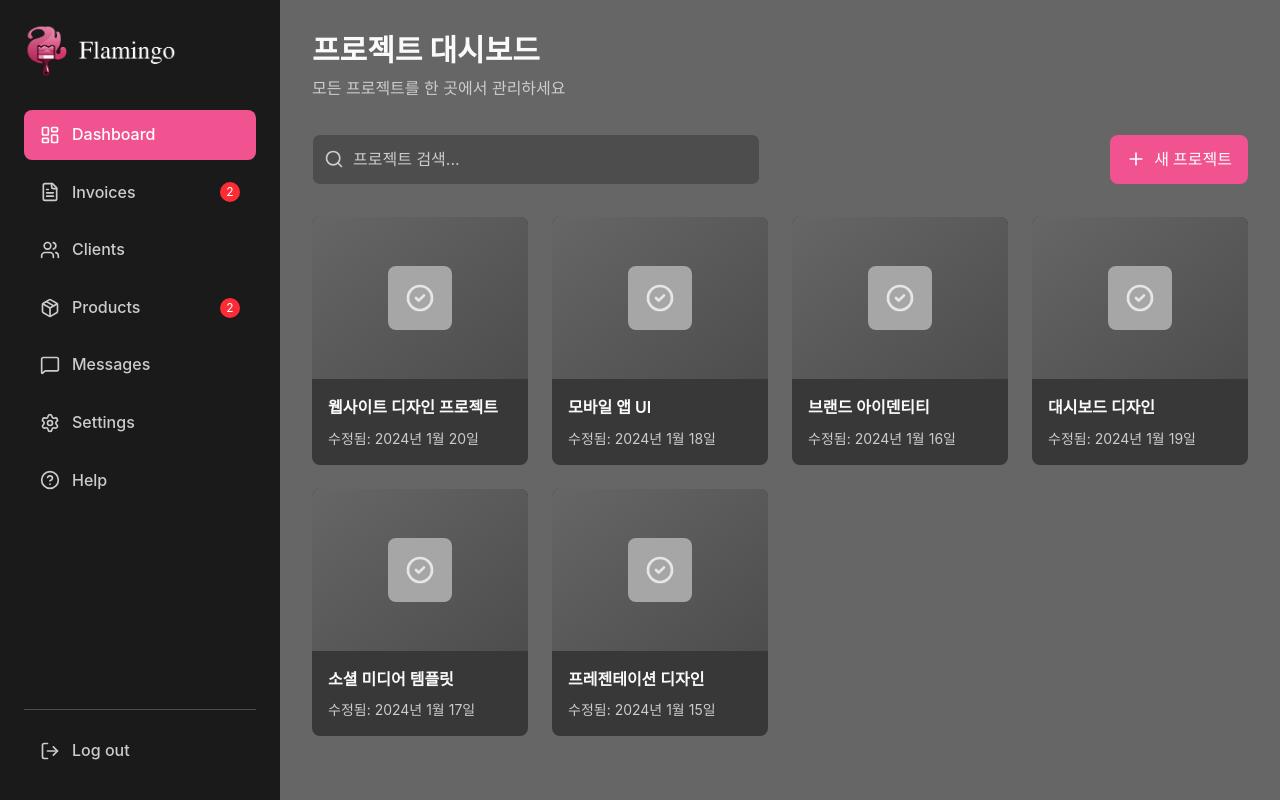
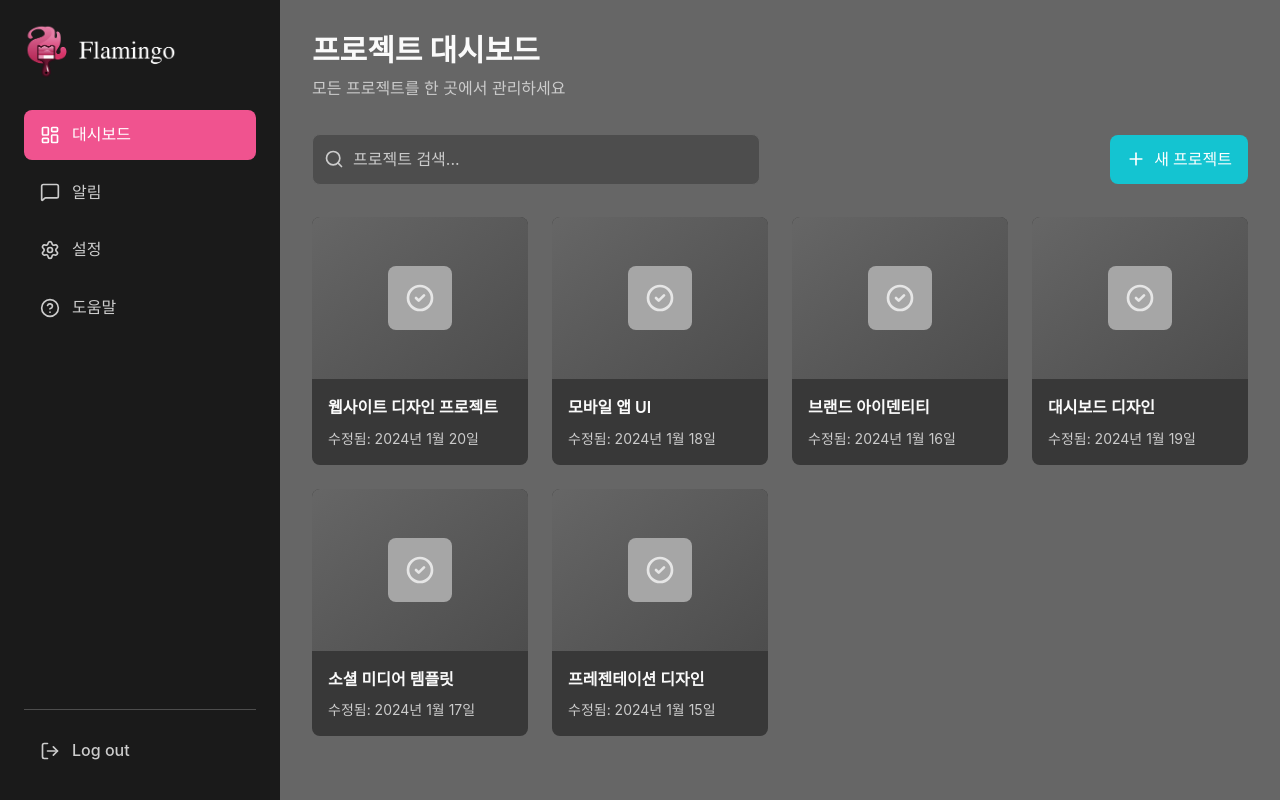
Before and after one commit to jcy97/flamingo-mvp-ui-v2, a Next.js app: page /project/dashboard in a window 1280 px wide. Built offline with nearby package versions, Linux system fonts and the light colour scheme.

Commit message:
[feat] 프로젝트 디자인 개선

```diff
--- a/app/project/dashboard/page.tsx
+++ b/app/project/dashboard/page.tsx
@@ -2,53 +2,8 @@
 
 import DashboardHeader from "@/components/Project/Dashboard/DashboardHeader";
 import ProjectGrid from "@/components/Project/Dashboard/ProjectGrid";
-import { Project } from "@/types/project";
+import { sampleProjects } from "@/samples/data";
 import { useState } from "react";
-
-const sampleProjects: Project[] = [
-  {
-    id: "1",
-    name: "웹사이트 디자인 프로젝트",
-    createdAt: new Date("2024-01-15"),
-    updatedAt: new Date("2024-01-20"),
-    description: "회사 웹사이트 리뉴얼 디자인",
-  },
-  {
-    id: "2",
-    name: "모바일 앱 UI",
-    createdAt: new Date("2024-01-10"),
-    updatedAt: new Date("2024-01-18"),
-    description: "쇼핑몰 모바일 앱 UI 디자인",
-  },
-  {
-    id: "3",
-    name: "브랜드 아이덴티티",
-    createdAt: new Date("2024-01-05"),
-    updatedAt: new Date("2024-01-16"),
-    description: "새로운 브랜드 로고 및 아이덴티티",
-  },
-  {
-    id: "4",
-    name: "대시보드 디자인",
-    createdAt: new Date("2024-01-12"),
-    updatedAt: new Date("2024-01-19"),
-    description: "관리자 대시보드 UI",
-  },
-  {
-    id: "5",
-    name: "소셜 미디어 템플릿",
-    createdAt: new Date("2024-01-08"),
-    updatedAt: new Date("2024-01-17"),
-    description: "인스타그램 포스트 템플릿",
-  },
-  {
-    id: "6",
-    name: "프레젠테이션 디자인",
-    createdAt: new Date("2024-01-03"),
-    updatedAt: new Date("2024-01-15"),
-    description: "회사 발표용 프레젠테이션",
-  },
-];
 
 export default function DashboardPage() {
   const [searchQuery, setSearchQuery] = useState("");
--- a/components/Project/Dashboard/DashboardHeader.tsx
+++ b/components/Project/Dashboard/DashboardHeader.tsx
@@ -37,7 +37,7 @@ function DashboardHeader({ onSearch, onCreateProject }: DashboardHeaderProps) {
 
       <button
         onClick={onCreateProject}
-        className="ml-4 flex items-center gap-2 bg-primary-500 hover:bg-primary-600 text-neutral-0 px-4 py-3 rounded-lg transition-colors font-medium"
+        className="ml-4 flex items-center gap-2 cursor-pointer bg-secondary-500 hover:bg-secondary-300 text-neutral-0 px-4 py-3 rounded-lg transition-colors font-medium"
       >
         <Plus size={20} />
         <span>새 프로젝트</span>
--- a/components/Project/Dashboard/ProjectCard.tsx
+++ b/components/Project/Dashboard/ProjectCard.tsx
@@ -18,7 +18,7 @@ function ProjectCard({ project }: ProjectCardProps) {
   return (
     <Link
       href={`/workspace?projectId=${project.id}`}
-      className="block bg-neutral-800 rounded-lg overflow-hidden hover:bg-neutral-700 transition-colors group"
+      className="block bg-neutral-800 rounded-lg overflow-hidden hover:bg-neutral-700 hover:border-primary-500 hover:border-2 transition-colors group"
     >
       <div className="aspect-[4/3] bg-neutral-700 relative overflow-hidden">
         {project.thumbnail ? (
@@ -56,7 +56,9 @@ function ProjectCard({ project }: ProjectCardProps) {
           {project.name}
         </h3>
         <p className="text-sm text-neutral-400">
-          수정됨: {formatDate(project.updatedAt)}
+          {project.updatedAt
+            ? `수정됨: ${formatDate(project.updatedAt)}`
+            : "최근 활동 없음"}
         </p>
       </div>
     </Link>
--- a/constants/projectMenus.ts
+++ b/constants/projectMenus.ts
@@ -19,45 +19,25 @@ export interface ProjectMenuItem {
 export const projectMenuItems: ProjectMenuItem[] = [
   {
     id: "dashboard",
-    label: "Dashboard",
+    label: "대시보드",
     href: "/project/dashboard",
     icon: LayoutDashboard,
   },
   {
-    id: "invoices",
-    label: "Invoices",
-    href: "/project/invoices",
-    icon: FileText,
-    badge: 2,
-  },
-  {
-    id: "clients",
-    label: "Clients",
-    href: "/project/clients",
-    icon: Users,
-  },
-  {
-    id: "products",
-    label: "Products",
-    href: "/project/products",
-    icon: Package,
-    badge: 2,
-  },
-  {
     id: "messages",
-    label: "Messages",
+    label: "알림",
     href: "/project/messages",
     icon: MessageSquare,
   },
   {
     id: "settings",
-    label: "Settings",
+    label: "설정",
     href: "/project/settings",
     icon: Settings,
   },
   {
     id: "help",
-    label: "Help",
+    label: "도움말",
     href: "/project/help",
     icon: HelpCircle,
   },
--- a/samples/data.ts
+++ b/samples/data.ts
@@ -2,10 +2,9 @@ import { User } from "@/types/auth";
 import { Canvas, SizeUnit } from "@/types/canvas";
 import { BlendMode, Layer, LayerType } from "@/types/layer";
 import { Page } from "@/types/page";
+import { Project } from "@/types/project";
 
-// 샘플 데이터 생성
 const sampleData = {
-  // 여러 페이지 데이터
   pages: [
     {
       id: "page-001",
@@ -57,9 +56,7 @@ const sampleData = {
     },
   ] as Page[],
 
-  // 캔버스 데이터 (각 페이지별로 분배)
   canvases: [
-    // Page 1의 캔버스들
     {
       id: "canvas-001",
       pageId: "page-001",
@@ -93,8 +90,6 @@ const sampleData = {
       createdAt: new Date("2024-01-15T11:30:00Z"),
       updatedAt: new Date("2024-01-20T14:30:00Z"),
     },
-
-    // Page 2의 캔버스들
     {
       id: "canvas-004",
       pageId: "page-002",
@@ -117,8 +112,6 @@ const sampleData = {
       createdAt: new Date("2024-01-16T11:00:00Z"),
       updatedAt: new Date("2024-01-21T16:00:00Z"),
     },
-
-    // Page 3의 캔버스들
     {
       id: "canvas-006",
       pageId: "page-003",
@@ -143,9 +136,7 @@ const sampleData = {
     },
   ] as Canvas[],
 
-  // 레이어 데이터 (각 캔버스의 구성 요소들)
   layers: [
-    // Canvas 1의 레이어들 (Page 1)
     {
       id: "layer-001",
       canvasId: "canvas-001",
@@ -222,8 +213,6 @@ const sampleData = {
       createdAt: new Date("2024-01-15T10:15:00Z"),
       updatedAt: new Date("2024-01-15T11:30:00Z"),
     },
-
-    // Canvas 2의 레이어들 (Page 1)
     {
       id: "layer-004",
       canvasId: "canvas-002",
@@ -264,8 +253,6 @@ const sampleData = {
       createdAt: new Date("2024-01-15T11:00:00Z"),
       updatedAt: new Date("2024-01-15T11:30:00Z"),
     },
-
-    // Canvas 3의 레이어들 (Page 1)
     {
       id: "layer-006",
       canvasId: "canvas-003",
@@ -325,8 +312,6 @@ const sampleData = {
       createdAt: new Date("2024-01-15T11:45:00Z"),
       updatedAt: new Date("2024-01-15T12:15:00Z"),
     },
-
-    // Canvas 4의 레이어들 (Page 2)
     {
       id: "layer-008",
       canvasId: "canvas-004",
@@ -374,8 +359,6 @@ const sampleData = {
       createdAt: new Date("2024-01-16T10:30:00Z"),
       updatedAt: new Date("2024-01-16T11:00:00Z"),
     },
-
-    // Canvas 5의 레이어들 (Page 2)
     {
       id: "layer-010",
       canvasId: "canvas-005",
@@ -426,8 +409,6 @@ const sampleData = {
       createdAt: new Date("2024-01-16T11:15:00Z"),
       updatedAt: new Date("2024-01-16T11:45:00Z"),
     },
-
-    // Canvas 6의 레이어들 (Page 3)
     {
       id: "layer-012",
       canvasId: "canvas-006",
@@ -475,8 +456,6 @@ const sampleData = {
       createdAt: new Date("2024-01-17T11:30:00Z"),
       updatedAt: new Date("2024-01-17T12:00:00Z"),
     },
-
-    // Canvas 7의 레이어들 (Page 3)
     {
       id: "layer-014",
       canvasId: "canvas-007",
@@ -558,10 +537,8 @@ const sampleData = {
   ] as Layer[],
 };
 
-// 타입 확인을 위한 export
 export default sampleData;
 
-// 유틸리티 함수들
 export const getPagesForProject = (projectId: string) => {
   return sampleData.pages.filter((page) => page.projectId === projectId);
 };
@@ -819,3 +796,48 @@ export const sampleLayers: Layer[] = [
     updatedAt: new Date(),
   },
 ];
+
+export const sampleProjects: Project[] = [
+  {
+    id: "1",
+    name: "웹사이트 디자인 프로젝트",
+    owner_id: "user-1",
+    description: "회사 웹사이트 리뉴얼 디자인",
+    updatedAt: new Date("2024-01-20"),
+  },
+  {
+    id: "2",
+    name: "모바일 앱 UI",
+    owner_id: "user-1",
+    description: "쇼핑몰 모바일 앱 UI 디자인",
+    updatedAt: new Date("2024-01-18"),
+  },
+  {
+    id: "3",
+    name: "브랜드 아이덴티티",
+    owner_id: "user-2",
+    description: "새로운 브랜드 로고 및 아이덴티티",
+    updatedAt: new Date("2024-01-16"),
+  },
+  {
+    id: "4",
+    name: "대시보드 디자인",
+    owner_id: "user-1",
+    description: "관리자 대시보드 UI",
+    updatedAt: new Date("2024-01-19"),
+  },
+  {
+    id: "5",
+    name: "소셜 미디어 템플릿",
+    owner_id: "user-3",
+    description: "인스타그램 포스트 템플릿",
+    updatedAt: new Date("2024-01-17"),
+  },
+  {
+    id: "6",
+    name: "프레젠테이션 디자인",
+    owner_id: "user-2",
+    description: "회사 발표용 프레젠테이션",
+    updatedAt: new Date("2024-01-15"),
+  },
+];
--- a/types/project.ts
+++ b/types/project.ts
@@ -1,10 +1,23 @@
 export interface Project {
   id: string;
   name: string;
+  owner_id: string;
+  deleted_at?: Date;
   thumbnail?: string;
-  createdAt: Date;
-  updatedAt: Date;
   description?: string;
-  isShared?: boolean;
-  collaborators?: string[];
+  updatedAt?: Date;
 }
+
+export interface ProjectCollaborator {
+  project_id: string;
+  user_id: string;
+  role: "owner" | "editor" | "viewer";
+}
+
+export interface ProjectDeletionLog {
+  id: number;
+  project_id: string;
+  deleted_by: string;
+  deleted_at: Date;
+  affected_users: number;
+}
```
